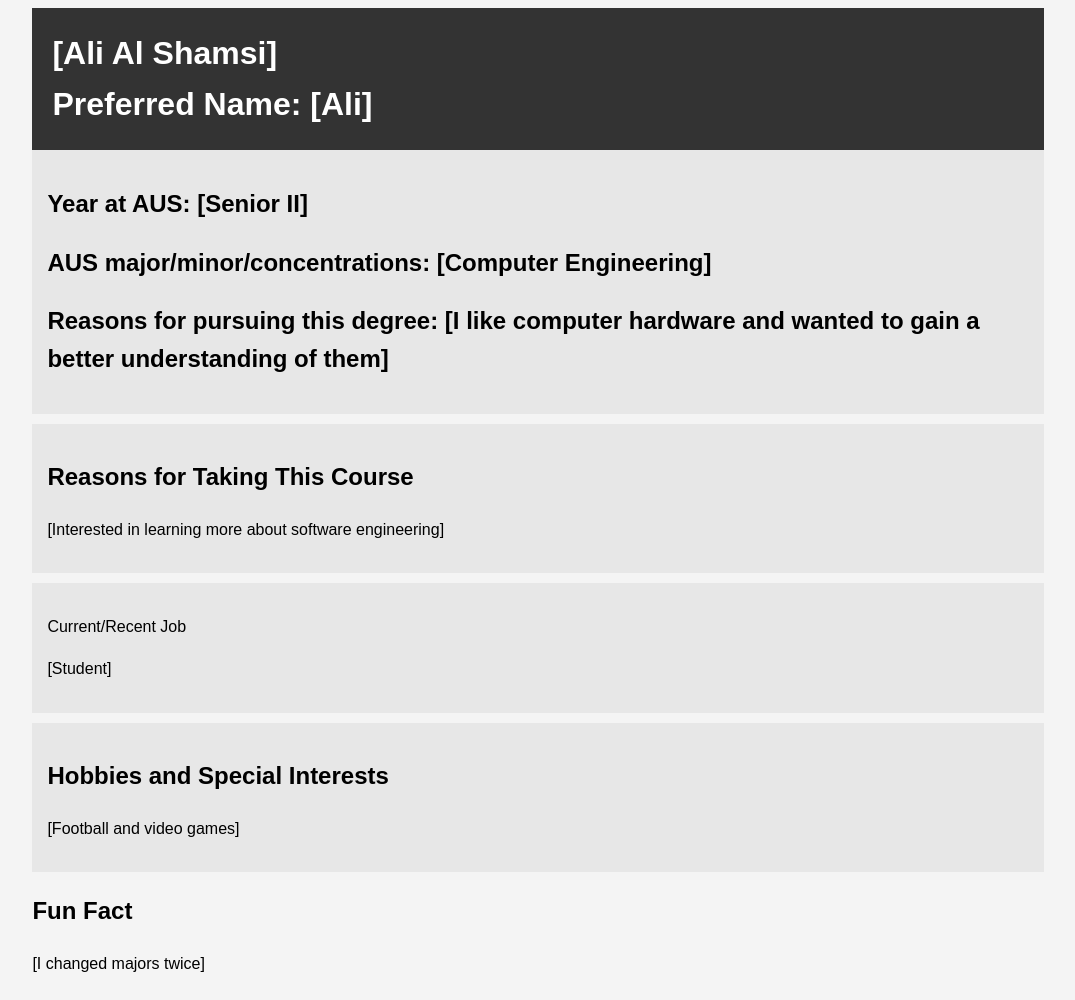
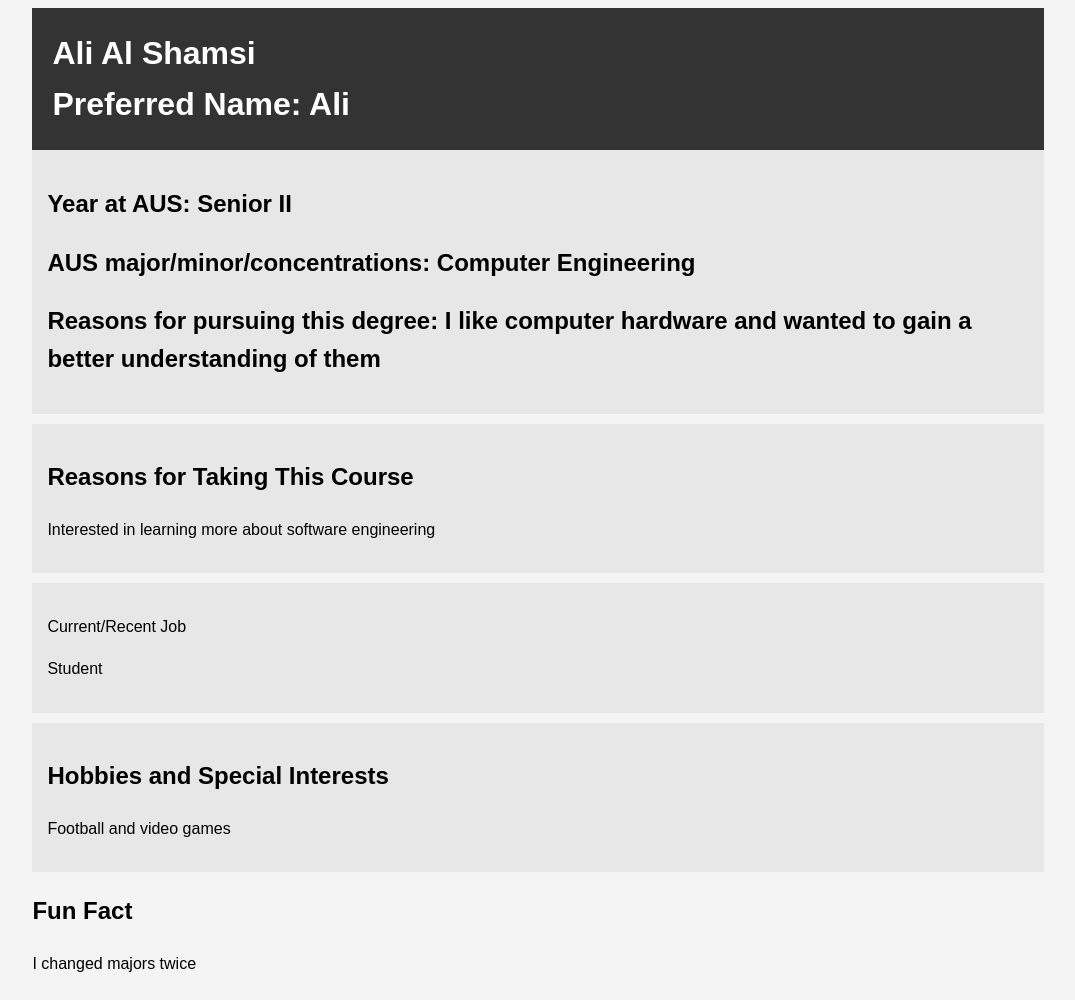
Before and after one commit to Katawi/me, a plain HTML site: page index.html in a window 1280 px wide. Shown: the whole page, without its empty margins (102-1177 px from the left). Drawn offline with Linux system fonts and the light colour scheme.

Commit message:
Update index.html

```diff
--- a/index.html
+++ b/index.html
@@ -31,34 +31,34 @@
 <body>
     <div class="container">
         <header class="main-info">
-            <h1>[Ali Al Shamsi]</h1>
-            <h1>Preferred Name: [Ali]</h1>
+            <h1>Ali Al Shamsi</h1>
+            <h1>Preferred Name: Ali</h1>
         </header>
 
         <section class="lewis">
-			<h2>Year at AUS: [Senior II]</h2>
-			<h2>AUS major/minor/concentrations: [Computer Engineering]</h2>
-			<h2>Reasons for pursuing this degree: [I like computer hardware and wanted to gain a better understanding of them]</h2>
+			<h2>Year at AUS: Senior II</h2>
+			<h2>AUS major/minor/concentrations: Computer Engineering</h2>
+			<h2>Reasons for pursuing this degree: I like computer hardware and wanted to gain a better understanding of them</h2>
         </section>
 
 		<section class="course">
             <h2>Reasons for Taking This Course</h2>
-            <p>[Interested in learning more about software engineering]</p>
+            <p>Interested in learning more about software engineering</p>
         </section>
 
 		<section class="job">
             <p>Current/Recent Job</p>
-			<p>[Student]</p>
+			<p>Student</p>
         </section>
 
         <section class="hobbies">
             <h2>Hobbies and Special Interests</h2>
-            <p>[Football and video games]</p>
+            <p>Football and video games</p>
         </section>
 
         <section class="fun-fact">
             <h2>Fun Fact</h2>
-            <p>[I changed majors twice]</p>
+            <p>I changed majors twice</p>
         </section>
     </div>
 </body>
```
